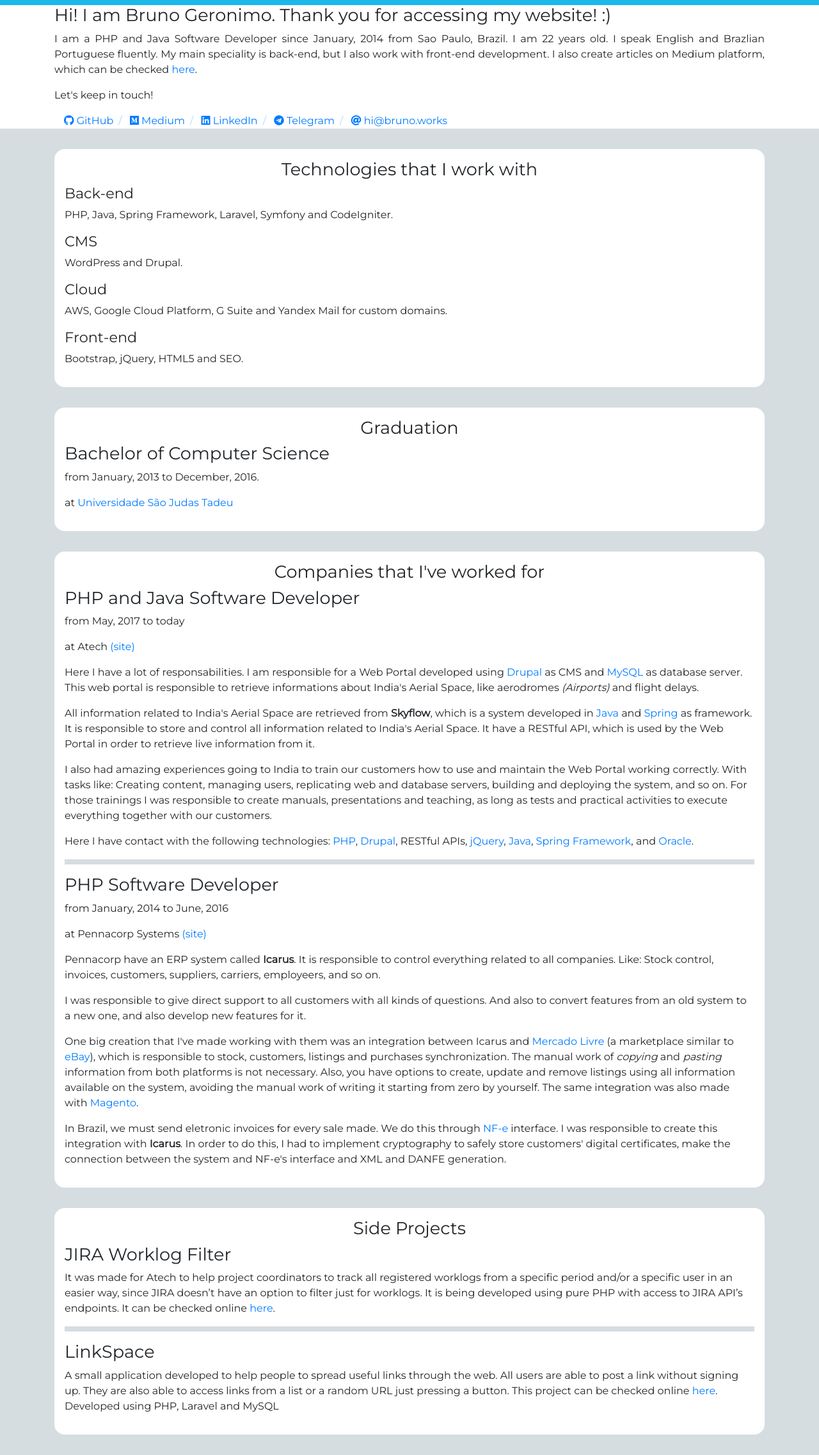
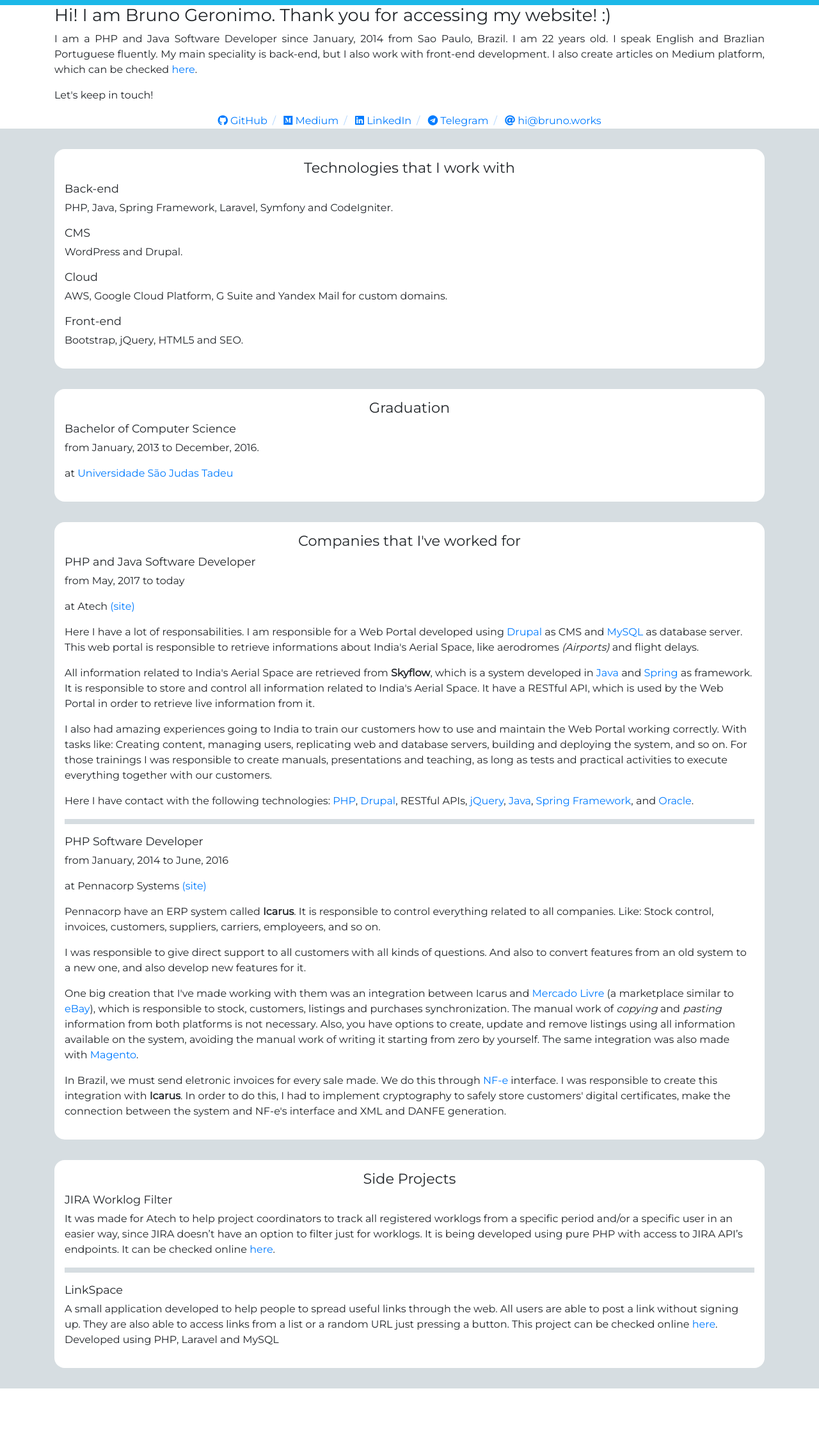
Before and after one commit to brunogeronimo/site, a PHP site: page / in a window 1280 px wide. Shown: the whole page at 64% size. After the commit the page ends 2170 px from the top, so only its background shows below. Run offline with PHP 8.4, Linux system fonts and the light colour scheme.

Commit message:
Features refactored

```diff
--- a/css/main.css
+++ b/css/main.css
@@ -76,6 +76,10 @@ h4{
 	}
 }
 
+.contact-info nav{
+	text-align: center;
+}
+
 .about-me p{
 	text-align: justify;
 }
--- a/index.html
+++ b/index.html
@@ -8,7 +8,7 @@
 	<meta name="keywords" content="HTML, CSS, PHP, portfolio, Java, Developer">
 	<meta name="author" content="Bruno Geronimo">
 	 <link rel="stylesheet" type="text/css" href="/bootstrap/css/bootstrap.min.css">
-	 <link rel="stylesheet" type="text/css" href="/fontawesome/css/fontawesome-all.css">
+	 <link rel="stylesheet" type="text/css" href="/fontawesome/css/fontawesome-all.min.css">
 	 <link rel="stylesheet" type="text/css" href="/css/main.css">
 </head>
 <body>
@@ -18,7 +18,7 @@
 			<h1>Hi! I am <span itemprop="name">Bruno</span> <span itemprop="additionalName">Geronimo</span>. Thank you for accessing my website! :)</h1>
 			<p>I am a <span itemprop="jobTitle">PHP and Java Software Developer</span> since <time datetime="2014-01-01">January, 2014</time> from <span itemprop="birthPlace">Sao Paulo</span>, <span itemprop="nationality">Brazil</span>. I am <span itemprop="birthDate" content="1995-09-30">22 years old</span>. I speak English and Brazlian Portuguese fluently. My main speciality is back-end, but I also work with front-end development. I also create articles on Medium platform, which can be checked <a href="https://medium.com/@brunogeronimo" title="Bruno Geronimo - Medium" target="_blank">here</a>.</p>
 		</section>
-		<section class="container">
+		<section class="contact-info container">
 			<p>Let's keep in touch!</p>
 			<nav class="container">
 				<a href="https://github.com/brunogeronimo" title="GitHub" target="_blank"><i class="fab fa-github"></i> GitHub</a>
@@ -31,68 +31,72 @@
 	</header>
 	<div class="container">
 		<section class="tecnologies">
-			<h1 class="centralize">Technologies that I work with</h1>
-			<h2>Back-end</h2>
+			<h2 class="centralize">Technologies that I work with</h2>
+			<h3>Back-end</h3>
 			<p>PHP, Java, Spring Framework, Laravel, Symfony and CodeIgniter.</p>
-			<h2>CMS</h2>
+			<h3>CMS</h3>
 			<p>WordPress and Drupal.</p>
-			<h2>Cloud</h2>
+			<h3>Cloud</h3>
 			<p>AWS, Google Cloud Platform, G Suite and Yandex Mail for custom domains.</p>
-			<h2>Front-end</h2>
+			<h3>Front-end</h3>
 			<p>Bootstrap, jQuery, HTML5 and SEO.</p>
 		</section>
 		<section class="graduation">
-			<h1 class="centralize">Graduation</h1>
+			<h2 class="centralize">Graduation</h2>
 			<article>
-				<h1>Bachelor of Computer Science</h1>
+				<h3>Bachelor of Computer Science</h3>
 				<p>from <time datetime="01-01-2013">January, 2013</time> to <time datetime="2016-12-14">December, 2016</time>.</p>
 				<p>at <a href="https://www.usjt.br" title="Universidade São Judas Tadeu Website" target="_blank">Universidade São Judas Tadeu</a></p>
 			</article>
 		</section>
 		<section class="career">
-			<h1 class="centralize">Companies that I've worked for</h1>
+			<h2 class="centralize">Companies that I've worked for</h2>
 			<article itemscope itemtype="https://schema.org/EmployeeRole">
 				<meta name="keywords" content="php, java, india, spring framework, drupal, atech, restful api, mysql">
 
-				<h1 itemprop="name">PHP and Java Software Developer</h1>
+				<h3 itemprop="name">PHP and Java Software Developer</h3>
 
 				<p>from <time itemprop="startDate" datetime="01-05-2017">May, 2017</time> to <time>today</time></p>
 
 				<p itemscope itemtype="https://schema.org/Corporation">at <span itemprop="name">Atech</span> <a href="https://www.atech.com.br/en/" itemprop="url" title="Atech" target="_blank">(site)</a></p>
 
-				<p itemprop="description">Here I have a lot of responsabilities. I am responsible for a Web Portal developed using <a href="https://www.drupal.org" title="Drupal" target="_blank">Drupal</a> as CMS and <a href="https://www.mysql.com" title="MySQL" target="_blank">MySQL</a> as database server. This web portal is responsible to retrieve informations about India's Aerial Space, like aerodromes <em>(Airports)</em> and flight delays.</p>
+				<span itemprop="description">
+					<p>Here I have a lot of responsabilities. I am responsible for a Web Portal developed using <a href="https://www.drupal.org" title="Drupal" target="_blank">Drupal</a> as CMS and <a href="https://www.mysql.com" title="MySQL" target="_blank">MySQL</a> as database server. This web portal is responsible to retrieve informations about India's Aerial Space, like aerodromes <em>(Airports)</em> and flight delays.</p>
 
-				<p itemprop="description">All information related to India's Aerial Space are retrieved from <strong>Skyflow</strong>, which is a system developed in <a href="https://www.java.com" title="Java" target="_blank">Java</a> and <a href="https://spring.io" title="Spring Framework" target="_blank">Spring</a> as framework. It is responsible to store and control all information related to India's Aerial Space. It have a RESTful API, which is used by the Web Portal in order to retrieve live information from it.</p>
+					<p>All information related to India's Aerial Space are retrieved from <strong>Skyflow</strong>, which is a system developed in <a href="https://www.java.com" title="Java" target="_blank">Java</a> and <a href="https://spring.io" title="Spring Framework" target="_blank">Spring</a> as framework. It is responsible to store and control all information related to India's Aerial Space. It have a RESTful API, which is used by the Web Portal in order to retrieve live information from it.</p>
 
-				<p itemprop="description">I also had amazing experiences going to India to train our customers how to use and maintain the Web Portal working correctly. With tasks like: Creating content, managing users, replicating web and database servers, building and deploying the system, and so on. For those trainings I was responsible to create manuals, presentations and teaching, as long as tests and practical activities to execute everything together with our customers.</p>
+					<p>I also had amazing experiences going to India to train our customers how to use and maintain the Web Portal working correctly. With tasks like: Creating content, managing users, replicating web and database servers, building and deploying the system, and so on. For those trainings I was responsible to create manuals, presentations and teaching, as long as tests and practical activities to execute everything together with our customers.</p>
 
-				<p itemprop="description">Here I have contact with the following technologies: <a href="https://www.php.net" title="PHP Website" target="_blank">PHP</a>, <a href="https://www.drupal.org" title="Drupal Website" target="_blank">Drupal</a>, RESTful APIs, <a href="https://www.jquery.com" title="jQuery Website" target="_blank">jQuery</a>, <a href="https://www.java.com" title="Java Website" target="_blank">Java</a>, <a href="https://www.spring.io" title="Spring Framework Website" target="_blank">Spring Framework</a>, <a href="https://www.mysql.com" title="MySQL Website" target="_blank"></a> and <a href="https://www.oracle.com" title="Oracle Website" target="_blank">Oracle</a>.</p>
+					<p>Here I have contact with the following technologies: <a href="https://www.php.net" title="PHP Website" target="_blank">PHP</a>, <a href="https://www.drupal.org" title="Drupal Website" target="_blank">Drupal</a>, RESTful APIs, <a href="https://www.jquery.com" title="jQuery Website" target="_blank">jQuery</a>, <a href="https://www.java.com" title="Java Website" target="_blank">Java</a>, <a href="https://www.spring.io" title="Spring Framework Website" target="_blank">Spring Framework</a>, <a href="https://www.mysql.com" title="MySQL Website" target="_blank"></a> and <a href="https://www.oracle.com" title="Oracle Website" target="_blank">Oracle</a>.</p>
+				</span>
 			</article>
 			<div class="separator"></div>
 			<article itemscope itemtype="https://schema.org/EmployeeRole">
 				<meta name="keywords" content="phṕ, aws, integrations, pennacorp, magento, mercadolivre, brazil federal revenue, mysql, git, SVN, NF-e">
 
-				<h1 itemprop="name">PHP Software Developer</h1>
+				<h3 itemprop="name">PHP Software Developer</h3>
 
 				<p>from <time itemprop="startDate" datetime="04-01-2014">January, 2014</time> to <time itemprop="endDate" datetime="2016-06-30">June, 2016</time></p>
 
 				<p itemscope itemtype="https://schema.org/Corporation">at <span itemprop="name">Pennacorp Systems</span> <a href="https://www.pennacorp.com.br/" itemprop="url" title="Pennacorp Systems" target="_blank">(site)</a></p>
 
-				<p itemprop="description">Pennacorp have an ERP system called <strong>Icarus</strong>. It is responsible to control everything related to all companies. Like: Stock control, invoices, customers, suppliers, carriers, employeers, and so on.</p>
+				<span itemprop="description">
+					<p>Pennacorp have an ERP system called <strong>Icarus</strong>. It is responsible to control everything related to all companies. Like: Stock control, invoices, customers, suppliers, carriers, employeers, and so on.</p>
 
-				<p itemprop="description">I was responsible to give direct support to all customers with all kinds of questions. And also to convert features from an old system to a new one, and also develop new features for it.</p>
+					<p>I was responsible to give direct support to all customers with all kinds of questions. And also to convert features from an old system to a new one, and also develop new features for it.</p>
 
-				<p itemprop="description">One big creation that I've made working with them was an integration between Icarus and <a href="https://www.mercadolivre.com.br" title="Mercado Livre Website" target="_blank">Mercado Livre</a> (a marketplace similar to <a href="https://www.ebay.com" title="eBay Website" target="_blank">eBay</a>), which is responsible to stock, customers, listings and purchases synchronization. The manual work of <em>copying</em> and <em>pasting</em> information from both platforms is not necessary. Also, you have options to create, update and remove listings using all information available on the system, avoiding the manual work of writing it starting from zero by yourself. The same integration was also made with <a href="https://www.magento.com" title="Magento Website" target="_blank">Magento</a>.</p>
+					<p>One big creation that I've made working with them was an integration between Icarus and <a href="https://www.mercadolivre.com.br" title="Mercado Livre Website" target="_blank">Mercado Livre</a> (a marketplace similar to <a href="https://www.ebay.com" title="eBay Website" target="_blank">eBay</a>), which is responsible to stock, customers, listings and purchases synchronization. The manual work of <em>copying</em> and <em>pasting</em> information from both platforms is not necessary. Also, you have options to create, update and remove listings using all information available on the system, avoiding the manual work of writing it starting from zero by yourself. The same integration was also made with <a href="https://www.magento.com" title="Magento Website" target="_blank">Magento</a>.</p>
 
-				<p itemprop="description">In Brazil, we must send eletronic invoices for every sale made. We do this through <a href="http://www.nfe.fazenda.gov.br/portal/principal.aspx" title="Brazil's NF-e Website" target="_blank">NF-e</a> interface. I was responsible to create this integration with <strong>Icarus</strong>. In order to do this, I had to implement cryptography to safely store customers' digital certificates, make the connection between the system and NF-e's interface and XML and DANFE generation.</p>
+					<p>In Brazil, we must send eletronic invoices for every sale made. We do this through <a href="http://www.nfe.fazenda.gov.br/portal/principal.aspx" title="Brazil's NF-e Website" target="_blank">NF-e</a> interface. I was responsible to create this integration with <strong>Icarus</strong>. In order to do this, I had to implement cryptography to safely store customers' digital certificates, make the connection between the system and NF-e's interface and XML and DANFE generation.</p>
+				</span>
 			</article>
 		</section>
 		<section class="side-projects">
-			<h1 class="centralize">Side Projects</h1>
+			<h2 class="centralize">Side Projects</h2>
 			<article itemscope itemtype="https://schema.org/SoftwareSourceCode">
 				<meta itemprop="author" content="Bruno Geronimo">
 
-				<h1 itemprop="name">JIRA Worklog Filter</h1>
+				<h3 itemprop="name">JIRA Worklog Filter</h3>
 
 				<p itemprop="about">It was made for Atech to help project coordinators to track all registered worklogs from a specific period and/or a specific user in an easier way, since JIRA doesn’t have an option to filter just for worklogs. It is being developed using pure PHP with access to JIRA API’s endpoints. It can be checked online <a itemprop="codeRepository" href="https://goo.gl/fG1K5B" title="JIRA Worklog Report Generator" target="_blank">here</a>.</p>
 			</article>
@@ -100,7 +104,7 @@
 			<article itemscope itemtype="https://schema.org/SoftwareSourceCode">
 				<meta itemprop="author" content="Bruno Geronimo">
 
-				<h1 itemprop="name">LinkSpace</h1>
+				<h3 itemprop="name">LinkSpace</h3>
 
 				<p itemprop="about">A small application developed to help people to spread useful links through the web. All users are able to post a link without signing up. They are also able to access links from a list or a random URL just pressing a button. This project can be checked online <a itemprop="codeRepository" href="https://goo.gl/ZB51Ak" target="_blank" title="LinkSpace Website">here</a>. Developed using PHP, Laravel and MySQL</p>
 			</article>
--- /dev/null
+++ b/robots.txt
@@ -0,0 +1,4 @@
+User-agent: *
+Allow: /
+
+Sitemap:http://184.73.122.63/sitemap.xml
```
Also changed, not shown: sitemap.xml (added, +14 -0 lines), favicon.ico (added).
